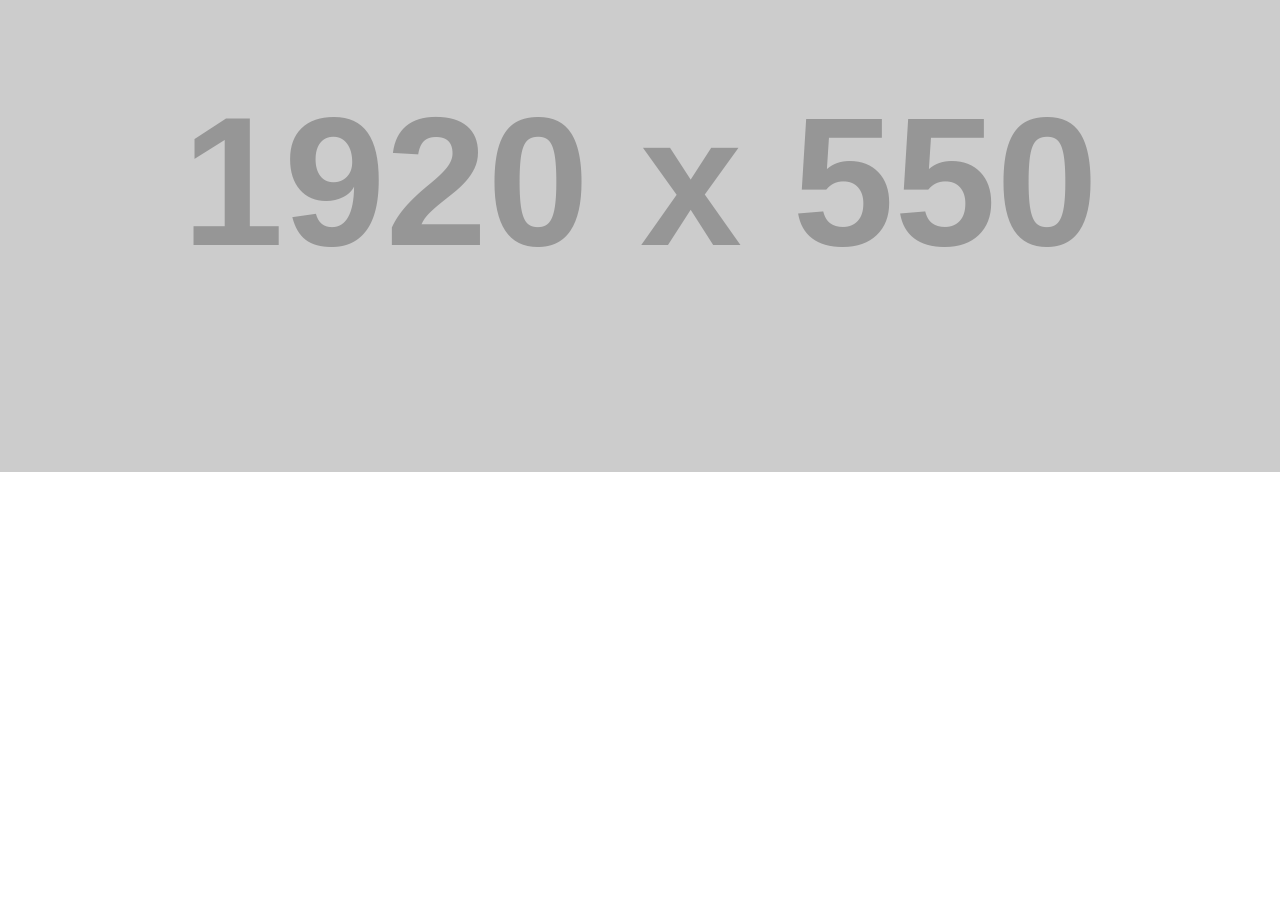
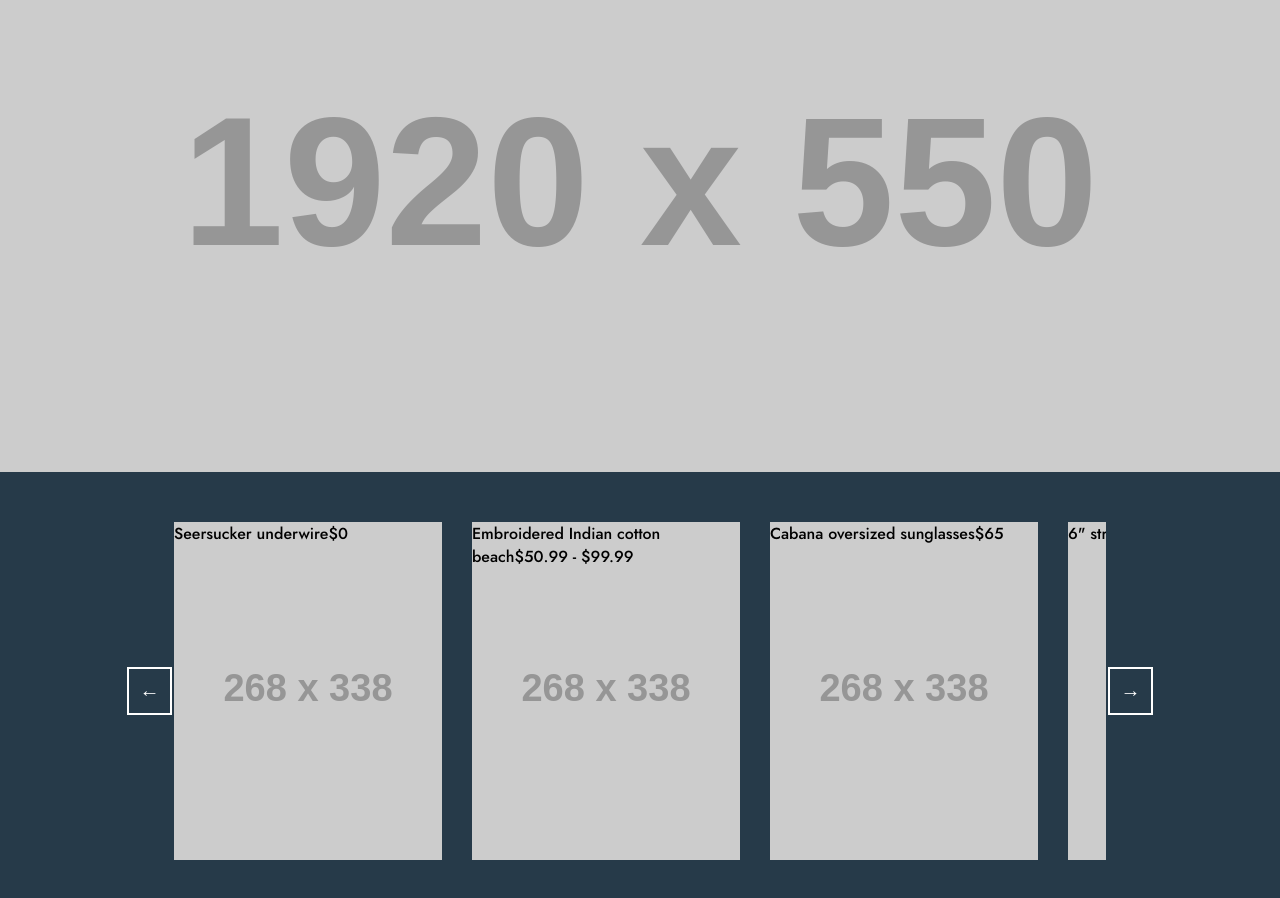
Before and after one commit to kkosmowski/frontend-level-up, a website built with webpack: page src/index.html in a window 1280 px wide. Shown: the part 78-976 px from the top of the page. Before the commit the page ends 800 px from the top, so only its background shows below. Built offline with nearby package versions, Linux system fonts and the light colour scheme; placeholder pictures from the web are drawn by us.

Commit message:
Main slider - WIP Created custom slider

```diff
--- a/src/index.html
+++ b/src/index.html
@@ -30,5 +30,12 @@
     </div>
   </div>
 </header>
+<div class="main-slider">
+  <button class="button main-slider__button main-slider__button--prev">&#x2190;</button>
+  <div class="main-slider__container">
+    <ul class="main-slider__slides"></ul>
+  </div>
+  <button class="button main-slider__button main-slider__button--next">&#x2192;</button>
+</div>
 </body>
 </html>
--- a/src/index.js
+++ b/src/index.js
@@ -12,5 +12,111 @@ const renderBackgroundsDependingOnDevice = () => {
   document.querySelector('.main-header').classList.add(isMobile ? 'mobile' : 'desktop');
 };
 
+const renderProducts = () => {
+  [...document.querySelectorAll('.product')].map((product) => {
+    let { width, height } = product.getBoundingClientRect();
+    product.style.backgroundImage = `url(//via.placeholder.com/${ Math.floor(width) }x${ Math.floor(height) }.png)`
+  });
+};
+
+const handleSlider = () => {
+  // custom slider, probably an overkill, but whatever
+
+  const sliderPrevButton = document.querySelector('.main-slider__button--prev');
+  const sliderNextButton = document.querySelector('.main-slider__button--next');
+  const mainSlider = document.querySelector('.main-slider');
+  const mainSliderContainer = document.querySelector('.main-slider__container');
+  const mainSliderSlides = document.querySelector('.main-slider__slides');
+
+  createSlider(mainSliderSlides);
+
+  const slide = document.querySelector('.main-slider__slide');
+  const move = slide.getBoundingClientRect().width + parseInt(window.getComputedStyle(slide).marginRight);
+
+  mainSliderSlides.style.left = '0';
+
+  mainSlider.addEventListener('click', (e) => {
+    const maxMove = mainSliderSlides.getBoundingClientRect().width - mainSliderContainer.getBoundingClientRect().width;
+
+    if (e.target === sliderPrevButton && parseInt(mainSliderSlides.style.left) < 0) {
+      mainSliderSlides.style.left = Math.min(parseInt(mainSliderSlides.style.left) + move, 0) + 'px';
+    }
+    else if (e.target === sliderNextButton && parseInt(mainSliderSlides.style.left) < maxMove) {
+      mainSliderSlides.style.left = Math.max(parseInt(mainSliderSlides.style.left) - move, -maxMove) + 'px';
+    }
+  });
+};
+
+const createSlider = (slides) => {
+  const SLIDES = [
+    {
+      name: 'Seersucker underwire',
+      price: 0,
+    },
+    {
+      name: 'Embroidered Indian cotton beach',
+      price: {
+        from: 50.99,
+        to: 99.99,
+      },
+    },
+    {
+      name: 'Cabana oversized sunglasses',
+      price: 65.00,
+    },
+    {
+      name: '6" stretch eco swim trunk',
+      price: 57.99,
+    },
+    {
+      name: 'Studded wrap sandals',
+      price: 112.99,
+      oldPrice: 150.00
+    },
+    {
+      name: 'Printed denim jacket',
+      price: 74.99,
+    },
+    {
+      name: 'Nylon bomber jacket',
+      price: 38.99,
+    },
+  ];
+
+  SLIDES.map((item) => {
+    const slide = document.createElement('li');
+    slide.classList.add('main-slider__slide', 'product');
+
+    const details = document.createElement('p');
+    details.classList.add('product__details');
+
+    const name = document.createElement('span');
+    name.classList.add('product__name');
+    name.textContent = item.name;
+
+    const price = document.createElement('span');
+    price.classList.add('product__price');
+    price.textContent = typeof item.price === 'number'
+      ? `$${ item.price }`
+      : `$${ item.price.from } - $${ item.price.to }`;
+
+    if (item.oldPrice) {
+      const oldPrice = document.createElement('span');
+      oldPrice.classList.add('product__previous-price');
+      oldPrice.textContent = `$${item.oldPrice}`;
+
+      price.prepend(oldPrice);
+    }
+
+    details.appendChild(name);
+    details.appendChild(price);
+    slide.appendChild(details);
+    slides.appendChild(slide);
+  });
+
+};
+
 renderLogo();
 renderBackgroundsDependingOnDevice();
+handleSlider();
+renderProducts();
--- a/src/styles/_components.scss
+++ b/src/styles/_components.scss
@@ -1,2 +1,4 @@
 @import 'components/header';
 @import 'components/nav';
+@import 'components/main-slider';
+@import 'components/product';
--- a/src/styles/_forms.scss
+++ b/src/styles/_forms.scss
@@ -13,7 +13,7 @@
     width: 2.6rem;
     height: 2.6rem;
     border-radius: 50%;
-    transition: 0.35s background-color 0.1s;
+    transition: 0.35s background-color 0.1s ease-in-out;
     will-change: background-color;
 
     &:hover {
--- a/src/styles/_variables.scss
+++ b/src/styles/_variables.scss
@@ -5,8 +5,11 @@ $nav-item-desktop-font-size: 1.5rem;
 
 $default-horizontal-button-padding: 0.6rem;
 
+$main-slide-desktop-slide-height: 33.8rem;
+
 // theme variables
 $primary-text-color: #151515;
+$accents-color: #263a49;
 
 $main-header-background-color: #d7d7d7;
 
--- /dev/null
+++ b/src/styles/components/_main-slider.scss
@@ -0,0 +1,40 @@
+$main-slider-button-size: 4.8rem;
+
+.main-slider {
+  width: 100%;
+  @include flex(space-between, center);
+  padding: 5rem 12.5rem;
+  background-color: $accents-color;
+
+  &__button {
+    width: $main-slider-button-size;
+    height: $main-slider-button-size;
+    font-size: 2rem;
+    line-height: 1;
+    border: 2px solid;
+    color: #fff;
+  }
+
+  &__container {
+    position: relative;
+    width: 100%;
+    max-width: $layout-desktop-max-width;
+    overflow: hidden;
+    height: $main-slide-desktop-slide-height;
+  }
+
+  &__slides {
+    position: absolute;
+    left: 0;
+    top: 0;
+    @include flex(flex-start, stretch);
+    transition: 0.25s left ease-in-out;
+    will-change: left;
+  }
+
+  &__slide {
+    &:not(:last-child) {
+      margin-right: 3rem;
+    }
+  }
+}
--- a/src/styles/components/_nav.scss
+++ b/src/styles/components/_nav.scss
@@ -17,7 +17,7 @@
   .nav__item {
     padding-bottom: 0.2rem;
     background: linear-gradient(0deg, currentColor 0%, currentColor 100%) no-repeat 0 100% / 0 2px;
-    transition: 0.35s background-size 0.1s;
+    transition: 0.35s background-size 0.1s ease-in-out;
     will-change: background-size;
 
     &--active,
--- /dev/null
+++ b/src/styles/components/_product.scss
@@ -0,0 +1,11 @@
+$product-main-slide-desktop-width: 26.8rem;
+
+.product {
+
+  &.main-slider__slide {
+    width: $product-main-slide-desktop-width;
+    height: $main-slide-desktop-slide-height;
+    display: block;
+    background-size: cover;
+  }
+}
```
